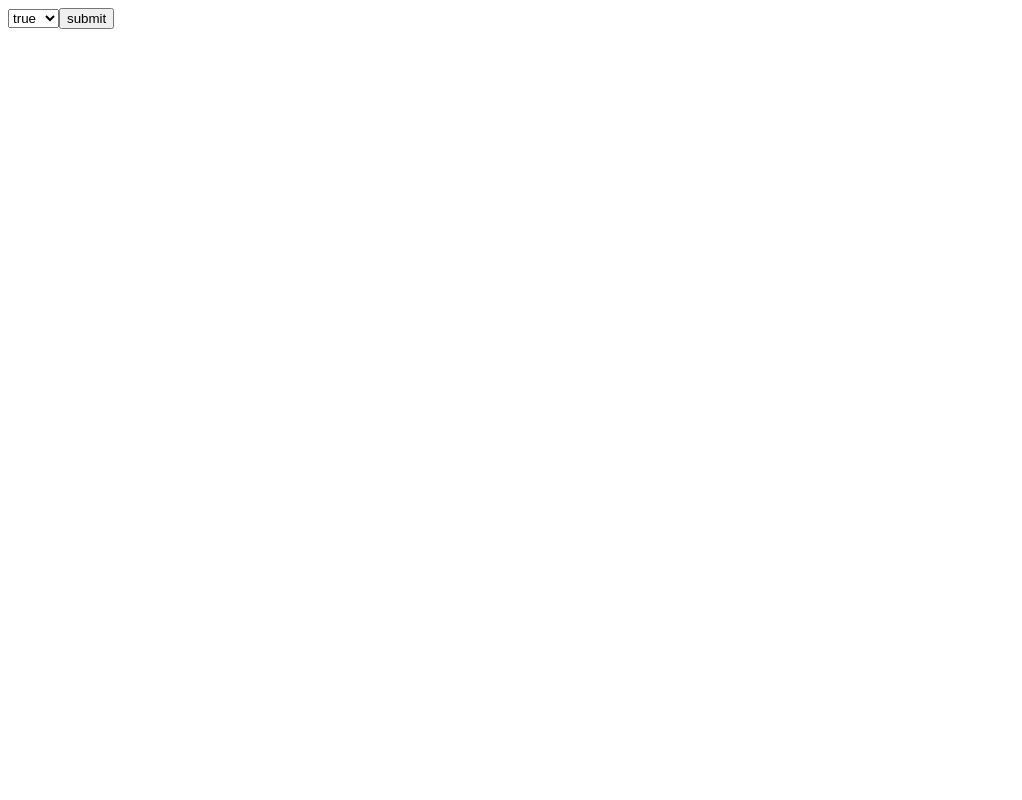
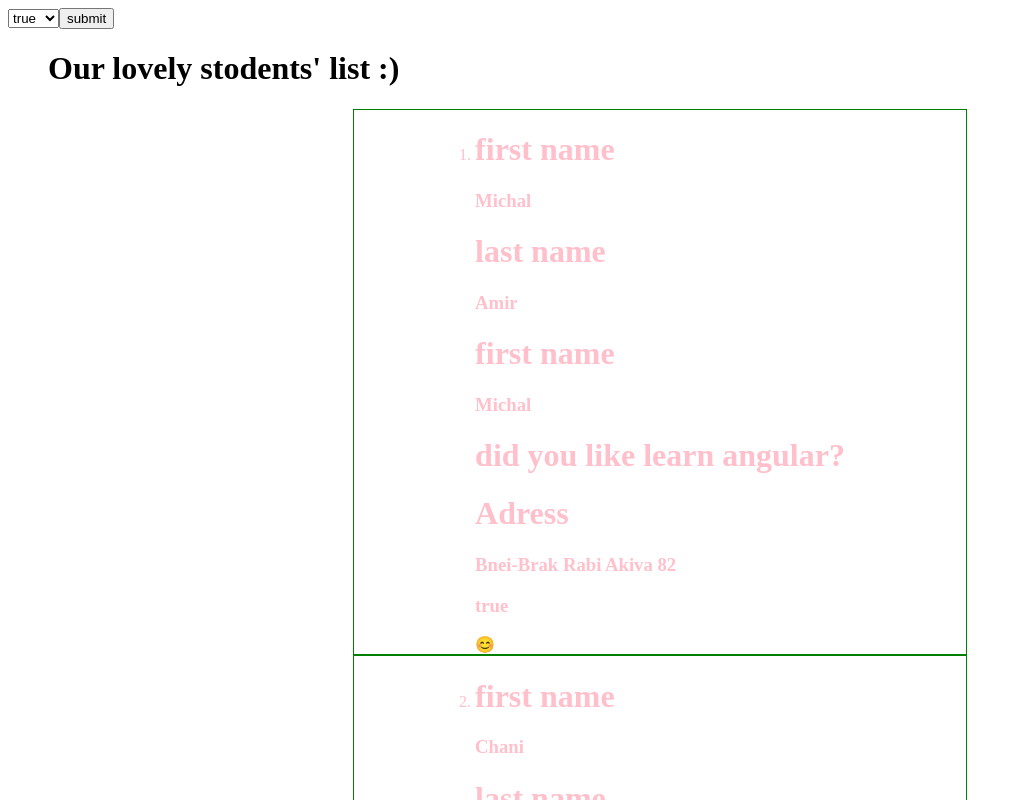
Before and after one commit to Malki1844/learn-git, an Angular app in the folder learnGit/: page / in a window 1280 px wide. Shown: the top 800 px of the page, without its empty margins (0-1022 px from the left). Built offline with nearby package versions, Linux system fonts and the light colour scheme.

Commit message:
order all the code

```diff
--- a/learnGit/src/app/app.component.html
+++ b/learnGit/src/app/app.component.html
@@ -4,10 +4,10 @@
 </select>
 <button type="submit" (click)="showList()">submit</button>
 @if(isShown){
-<ul>
+<ol>
   <h1>Our lovely stodents' list :)</h1>
   @for (user of users; track $index) {
-  <div style="border: 1px solid green;" [class.like]="user.isLikeAngular" [class.dontlike]="!user.isLikeAngular">
+  <div style="border: 1px solid green;" class="center" [class.like]="user.isLikeAngular" [class.dontlike]="!user.isLikeAngular">
     <li>
       <h1>first name</h1>
       <h3>{{user.firstName}}</h3>
@@ -19,7 +19,6 @@
       <h1>Adress</h1>
       <h3>{{user.adress}}</h3>
       <h3>{{user.isLikeAngular}}</h3>
-
       @if (user.isLikeAngular) {
       😊
       }
@@ -29,6 +28,5 @@
     </li>
   </div>
   }
-
-</ul>
+</ol>
 }
--- a/learnGit/src/app/app.component.ts
+++ b/learnGit/src/app/app.component.ts
@@ -1,6 +1,7 @@
 import { Component } from '@angular/core';
 import { FormsModule } from '@angular/forms';
 import { RouterOutlet } from '@angular/router';
+
 import { StudentServiceService } from './student-service.service';
 import Users from './user.model';
 
@@ -13,26 +14,31 @@ import Users from './user.model';
 })
 export class AppComponent {
   public users!: Users[]
-  public isShown = false;
+  public isShown = true;
   public selectedOption = true
 
-  constructor(private _service: StudentServiceService) {
-    this._service.getUsers().then((res) => {
-      this.users = res;
-      this.sortUsersByLastName();
-    })
+  constructor(private _service: StudentServiceService) { }
+
+  ngOnInit() {
+    this._service.getUsers().subscribe(
+      {
+        next: (res) => {
+          this.users = res;
+          this.sortUsersByLastName();
+        }
+      })
   }
 
   public showList() {
-    if (this.selectedOption== true){
+    if (this.selectedOption == true) {
       this.isShown = this.selectedOption;
     }
-    else{
-      this.isShown= false;
+    else {
+      this.isShown = false;
     }
   }
 
   sortUsersByLastName(): void {
     this.users = [...this.users].sort((a, b) => a.lastName.localeCompare(b.lastName));
+  }
 }
-}
--- a/learnGit/src/app/student-service.service.ts
+++ b/learnGit/src/app/student-service.service.ts
@@ -1,10 +1,16 @@
 import { Injectable } from '@angular/core';
+
+import { Observable } from 'rxjs';
+
 import Users from './user.model'
 
 @Injectable({
   providedIn: 'root'
 })
 export class StudentServiceService {
+  private $source = new Observable<Users[]>((observer) => {
+    observer.next(this.users);
+  });
 
   constructor() { }
 
@@ -12,25 +18,123 @@ export class StudentServiceService {
     {
       firstName: "teacher",
       lastName: "teacher",
-      isLikeAngular: true
+      isLikeAngular: false,
+      adress: "Tel Aviv Arlozorov 12",
     },
     {
       firstName: "Rachel",
       lastName: "Weiss",
+      adress: "Bnei-Brak Rabi Akiva 82",
       isLikeAngular: true
     },
     {
       firstName: "Racheli",
       lastName: "Margalit",
+      adress: "Bnei-Brak Rabi Akiva 82",
       isLikeAngular: true
+    },
+    {
+      firstName: "Avital",
+      lastName: "Stiinemetz",
+      adress: "Bnei-Brak Rabi Akiva 82",
+      isLikeAngular: true
+    },
+    {
+      firstName: "Malki",
+      lastName: "Markson",
+      adress: "Bnei-Brak Rabi Akiva 82",
+      isLikeAngular: true
+    }, {
+      firstName: "Sara",
+      lastName: "Molcho",
+      adress: "Bnei-Brak Rabi Akiva 82",
+      isLikeAngular: false
+    }, {
+      firstName: "Dasi",
+      lastName: "Genut",
+      adress: "Bnei-Brak Rabi Akiva 82",
+      isLikeAngular: true
+    }, {
+      firstName: "Chani",
+      lastName: "Bloch",
+      adress: "Bnei-Brak Rabi Akiva 82",
+      isLikeAngular: true
+    }, {
+      firstName: "Michal",
+      lastName: "Frisbeg",
+      adress: "Bnei-Brak Rabi Akiva 82",
+      isLikeAngular: false
+    }, {
+      firstName: "Mimi",
+      lastName: "Brenig",
+      adress: "Bnei-Brak Rabi Akiva 82",
+      isLikeAngular: true
+    }, {
+      firstName: "Shiri",
+      lastName: "Miler",
+      adress: "Bnei-Brak Rabi Akiva 82",
+      isLikeAngular: true
+    }, {
+      firstName: "Malki",
+      lastName: "Krmlovski",
+      adress: "Bnei-Brak Rabi Akiva 82",
+      isLikeAngular: false
+    }, {
+      firstName: "Shulamit",
+      lastName: "Rozntal",
+      adress: "Bnei-Brak Rabi Akiva 82",
+      isLikeAngular: true
+    }, {
+      firstName: "Michal",
+      lastName: "Amir",
+      adress: "Bnei-Brak Rabi Akiva 82",
+      isLikeAngular: true
+    }, {
+      firstName: "Tzipi",
+      lastName: "Elfer",
+      adress: "Bnei-Brak Rabi Akiva 82",
+      isLikeAngular: false
+    },
+    {
+      firstName: "Tammar",
+      lastName: "Malik",
+      adress: "Bnei-Brak Rabi Akiva 82",
+      isLikeAngular: true
+    }, {
+      firstName: "Avigil",
+      lastName: "Eleg",
+      adress: "Bnei-Brak Rabi Akiva 82",
+      isLikeAngular: true
+    }, {
+      firstName: "Ayelet",
+      lastName: "Royter",
+      adress: "Bnei-Brak Rabi Akiva 82",
+      isLikeAngular: true
+    }, {
+      firstName: "Orit",
+      lastName: "Rabbi",
+      adress: "Bnei-Brak Rabi Akiva 82",
+      isLikeAngular: false
+    }, {
+      firstName: "Michal",
+      lastName: "Vinstok",
+      adress: "Bnei-Brak Rabi Akiva 82",
+      isLikeAngular: true
+    },
+    {
+      firstName: "Hadas",
+      lastName: "Zilberberg",
+      adress: "Bnei-Brak Rabi Akiva 82",
+      isLikeAngular: true
+    }, {
+      firstName: "Shira",
+      lastName: "Zilberberg",
+      adress: "Bnei-Brak Rabi Akiva 82",
+      isLikeAngular: false
     }
   ]
 
-  public getUsers(): Promise<Users[]> {
-    return new Promise((resolve, reject) => {
-      setTimeout(() => {
-        resolve(this.users)
-      }, 3000);
-    })
+  public getUsers(): Observable<Users[]> {
+    return this.$source
   }
 }
```
Also changed, not shown: learnGit/src/app/app.component.scss (+5 -6 lines).
